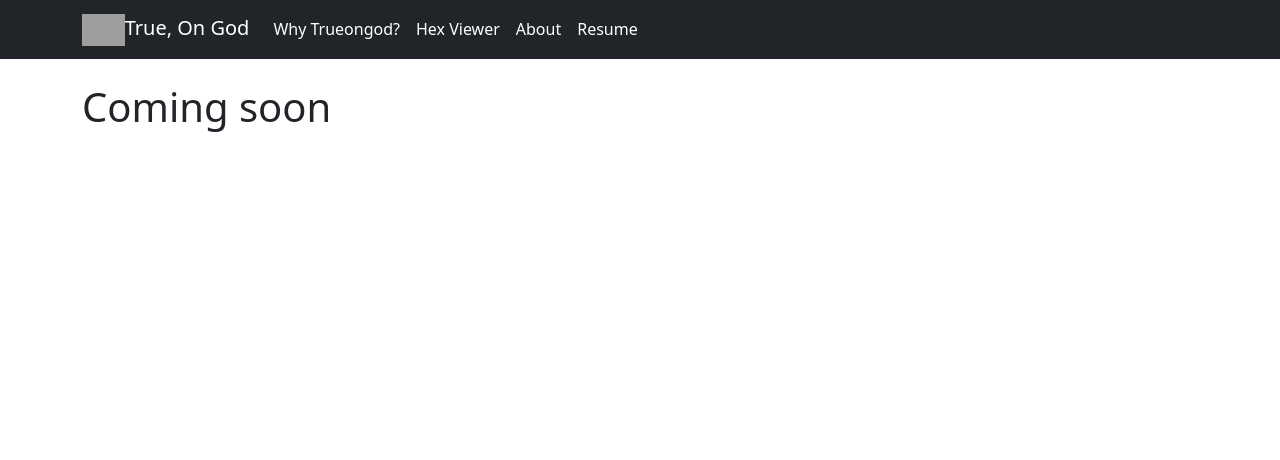
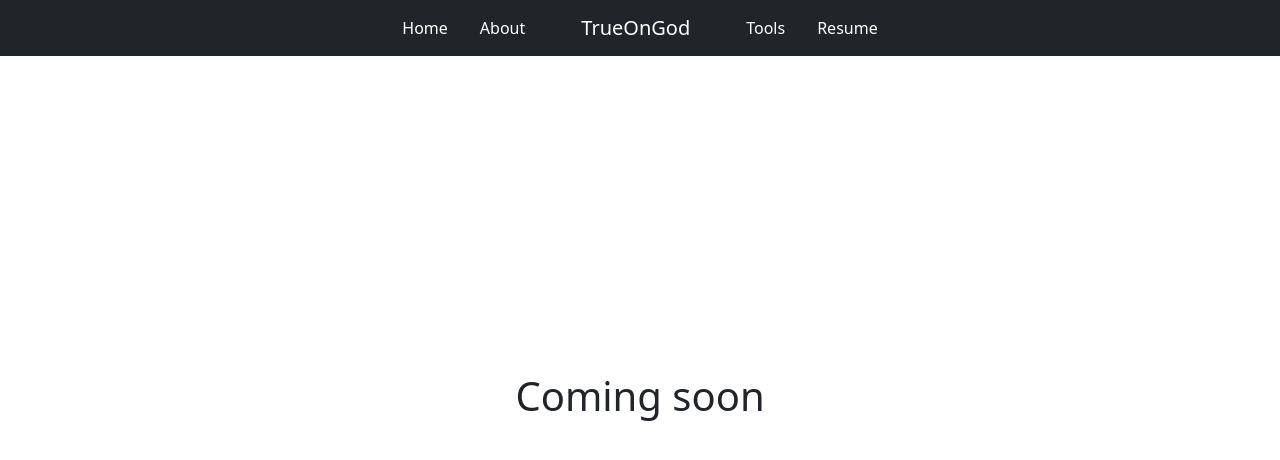
Before and after one commit to Datronizer/codex, a React (Create React App) app: page / in a window 1280 px wide. Shown: the top 460 px of the page. Built offline with nearby package versions, Linux system fonts and the light colour scheme; grey boxes are pictures that could not be loaded.

Commit message:
Added some CSS styling

```diff
--- a/src/components/app/AppNavBar.tsx
+++ b/src/components/app/AppNavBar.tsx
@@ -1,27 +1,28 @@
 import './App.css';
-import Container from 'react-bootstrap/Container';
 import Nav from 'react-bootstrap/Nav';
 import Navbar from 'react-bootstrap/Navbar';
+import '../css/AppNavBar.css';
 
-export function AppNavBar(props: {}) {
+export function AppNavBar(props: {})
+{
     return (
-        <Navbar bg="dark" variant="dark" sticky="top" expand="lg">
-            <Container>
-                {/* <a className="navbar-brand" href="/">BRAND</a> */}
+        <Navbar bg="dark" variant="dark" sticky="top" expand="lg" >
+
+            <Navbar.Collapse id="navbarNavAltMarkup" className="center-nav">
+                <Nav>
+                    <Nav.Link className="active" href={`${process.env.PUBLIC_URL}/#/`}>Home</Nav.Link>
+                    <Nav.Link className="active" href={`${process.env.PUBLIC_URL}/#/about`}>About</Nav.Link>
+
                     <Navbar.Brand href={`${process.env.PUBLIC_URL}/#/`}>
-                    <img id="navbar-logo" src={`${process.env.PUBLIC_URL}/logo.png`} alt="" height="32" />
-                    True, On God
+                        {/* <img id="navbar-logo" src={`${process.env.PUBLIC_URL}/logo.png`} alt="" height="32" /> */}
+                        TrueOnGod
                     </Navbar.Brand>
-                <Navbar.Collapse id="navbarNavAltMarkup">
-                    <Nav>
-                        <Nav.Link className="active" href={`${process.env.PUBLIC_URL}/#/about/website`}>Why Trueongod?</Nav.Link>
-                        <Nav.Link className="active" href={`${process.env.PUBLIC_URL}/#/hex`}>Hex Viewer</Nav.Link>
-                        <Nav.Link className="active" href={`${process.env.PUBLIC_URL}/#/about`}>About</Nav.Link>
+
+                    <Nav.Link className="active" href={`${process.env.PUBLIC_URL}/#/hex`}>Tools</Nav.Link>
                     <Nav.Link className="active" href={`${process.env.PUBLIC_URL}/#/resume`}>Resume</Nav.Link>
                 </Nav>
             </Navbar.Collapse>
             <Navbar.Toggle aria-controls="basic-navbar-nav" />
-            </Container>
         </Navbar>
     );
 }
--- /dev/null
+++ b/src/components/css/AppNavBar.css
@@ -0,0 +1,10 @@
+.center-nav {
+    justify-content: space-around;
+}
+.center-nav > div >a{
+    margin: 0 0.5rem;
+}
+
+.navbar-brand {
+    margin: 0 2.5rem !important;
+}
--- /dev/null
+++ b/src/components/css/Home.css
@@ -0,0 +1,7 @@
+.center {
+    top: 50%;
+    left: 50%;
+    position: absolute;
+    -ms-transform: translate(-50%, -50%);
+    transform: translate(-50%, -50%);
+}
--- a/src/components/home/Home.tsx
+++ b/src/components/home/Home.tsx
@@ -1,10 +1,10 @@
-import { Container } from "react-bootstrap";
+import "../css/Home.css"
 
 export function Home()
 {
     return (
-        <Container>
+        <div className="center">
             <h1>Coming soon</h1>
-        </Container>
+        </div>
     )
 }
```
Lines whose indentation alone changed are shown as unchanged.
